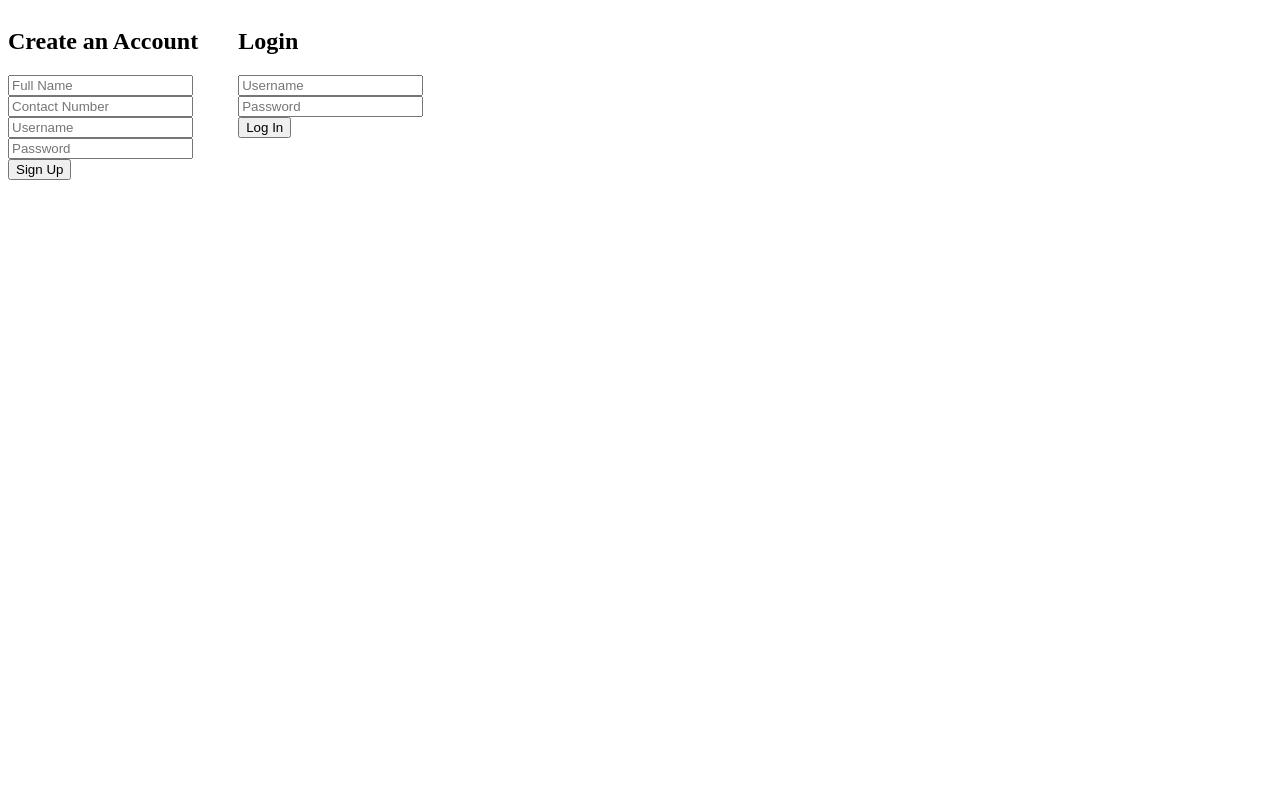
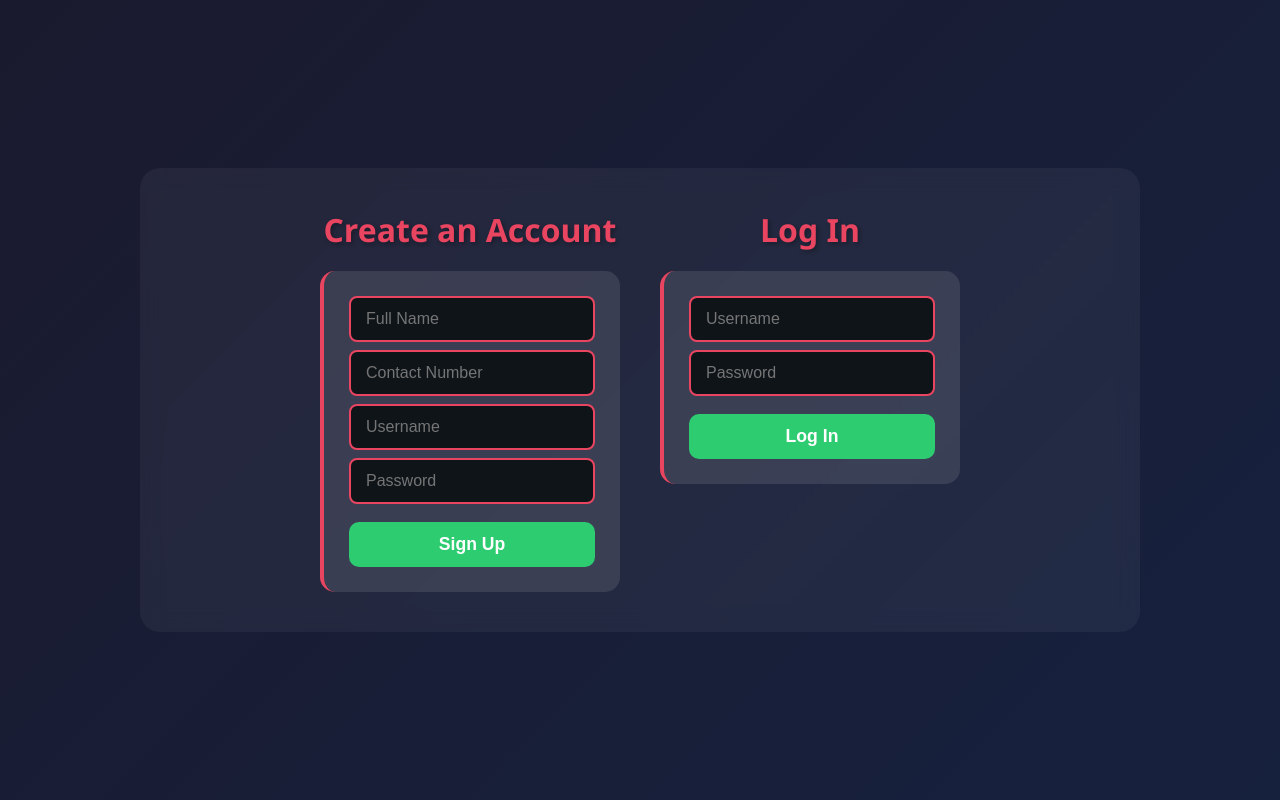
Before and after one commit to rogeliolargo/CSCI-112-Absolut-Cinema, a Django app: page / in a window 1280 px wide. Run offline with Django 5.2, Linux system fonts and the light colour scheme.

Commit message:
Log In UI Integrated with Backend

```diff
--- a/booking/templates/booking/auth.html
+++ b/booking/templates/booking/auth.html
@@ -1,32 +1,119 @@
 <!DOCTYPE html>
-<html>
-  <head>
+<html lang="en">
+<head>
+    <meta charset="UTF-8">
+    <meta name="viewport" content="width=device-width, initial-scale=1.0">
     <title>Absolut Cinema – Login</title>
-  </head>
-  <body>
+    <style>
+        * {
+            margin: 0;
+            padding: 0;
+            box-sizing: border-box;
+        }
 
-<div style="display:flex; gap:40px">
+        body {
+            font-family: 'Segoe UI', Tahoma, Geneva, Verdana, sans-serif;
+            background: linear-gradient(135deg, #1a1a2e 0%, #16213e 100%);
+            color: #fff;
+            padding: 40px 20px;
+            min-height: 100vh;
+            display: flex;
+            justify-content: center;
+            align-items: center;
+        }
+
+        .container {
+            max-width: 1000px;
+            width: 100%;
+            background: rgba(255, 255, 255, 0.05);
+            padding: 40px;
+            border-radius: 20px;
+            backdrop-filter: blur(10px);
+            display: flex;
+            gap: 40px;
+            flex-wrap: wrap;
+            justify-content: center;
+        }
+
+        h2 {
+            color: #e94560;
+            margin-bottom: 20px;
+            font-size: 2em;
+            text-shadow: 2px 2px 4px rgba(0, 0, 0, 0.3);
+            text-align: center;
+        }
+
+        form {
+            display: flex;
+            flex-direction: column;
+            width: 300px;
+            background: rgba(255, 255, 255, 0.1);
+            padding: 25px;
+            border-radius: 15px;
+            border-left: 4px solid #e94560;
+        }
+
+        input {
+            padding: 12px 15px;
+            border-radius: 8px;
+            border: 2px solid #e94560;
+            background: #0f1419;
+            color: #fff;
+            font-size: 1em;
+            margin-bottom: 8px; /* tight spacing */
+        }
+
+        input:focus {
+            outline: none;
+            border-color: #2ecc71;
+            box-shadow: 0 0 10px rgba(46, 204, 113, 0.3);
+        }
+
+        button {
+            padding: 12px 20px;
+            background: #2ecc71;
+            border: none;
+            border-radius: 10px;
+            color: white;
+            font-size: 1.1em;
+            cursor: pointer;
+            font-weight: 600;
+            transition: all 0.3s ease;
+            margin-top: 10px;
+        }
+
+        button:hover {
+            background: #27ae60;
+            transform: translateY(-2px);
+            box-shadow: 0 5px 15px rgba(46, 204, 113, 0.4);
+        }
+
+    </style>
+</head>
+<body>
+
+<div class="container">
 
     <!-- SIGN UP FORM -->
     <div>
         <h2>Create an Account</h2>
         <form method="POST" action="{% url 'signup' %}">
             {% csrf_token %}
-            <input type="text" name="name" placeholder="Full Name" required><br>
-            <input type="text" name="contact" placeholder="Contact Number" required><br>
-            <input type="text" name="username" placeholder="Username" required><br>
-            <input type="password" name="password" placeholder="Password" required><br>
+            <input type="text" name="name" placeholder="Full Name" required>
+            <input type="text" name="contact" placeholder="Contact Number" required>
+            <input type="text" name="username" placeholder="Username" required>
+            <input type="password" name="password" placeholder="Password" required>
             <button type="submit">Sign Up</button>
         </form>
     </div>
 
     <!-- LOGIN FORM -->
     <div>
-        <h2>Login</h2>
+        <h2>Log In</h2>
         <form method="POST" action="{% url 'login' %}">
             {% csrf_token %}
-            <input type="text" name="username" placeholder="Username" required><br>
-            <input type="password" name="password" placeholder="Password" required><br>
+            <input type="text" name="username" placeholder="Username" required>
+            <input type="password" name="password" placeholder="Password" required>
             <button type="submit">Log In</button>
         </form>
     </div>
```
